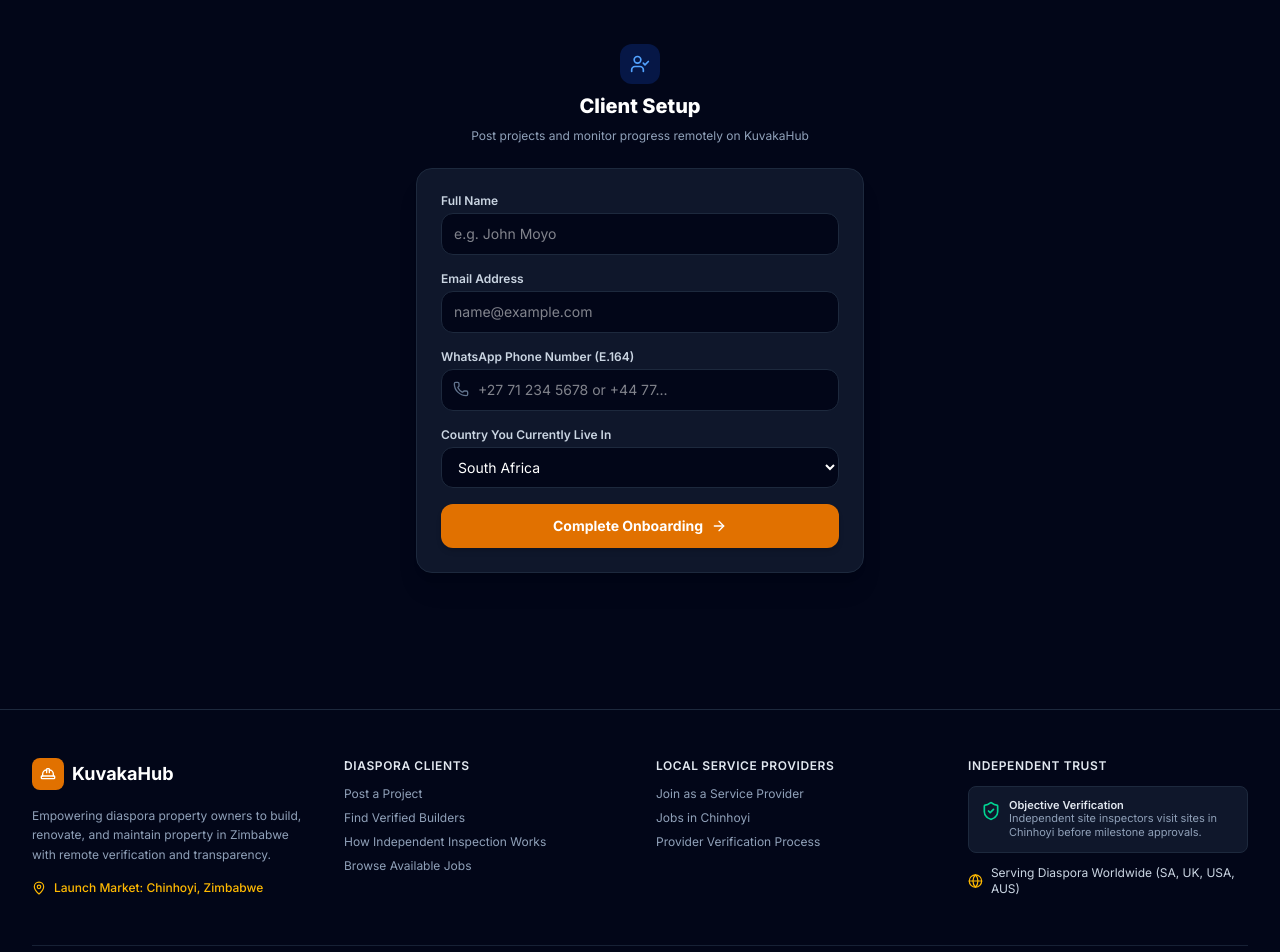
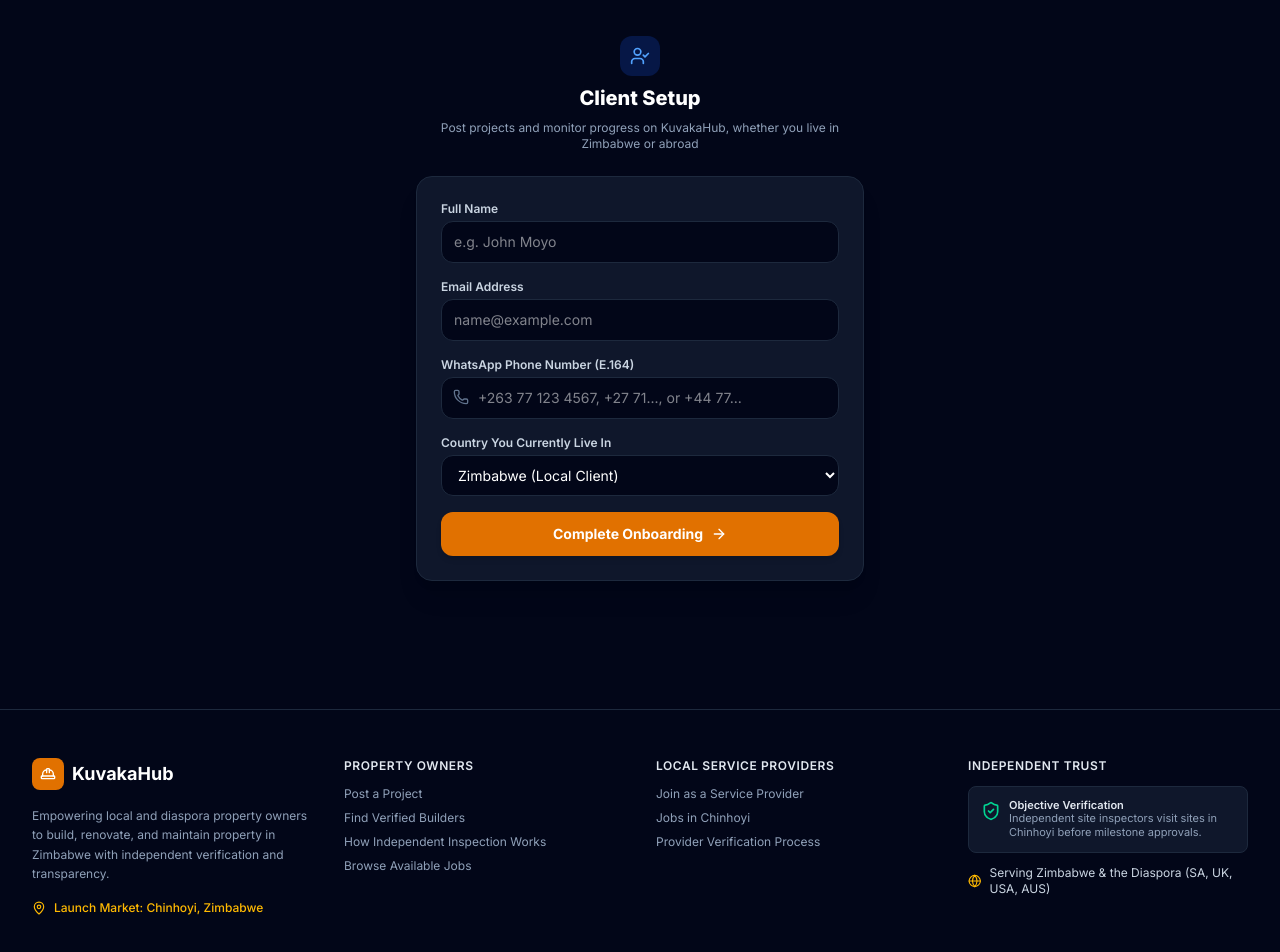
Before and after one commit to eriamutasa/kuvakahub, a Next.js app: page /onboarding/client in a window 1280 px wide. Shown: the part 200-1152 px from the top of the page. Built offline with nearby package versions, Linux system fonts and the light colour scheme.

Commit message:
Welcome local clients alongside diaspora in client-facing copy

```diff
--- a/src/app/client/dashboard/page.tsx
+++ b/src/app/client/dashboard/page.tsx
@@ -31,10 +31,14 @@ export default function ClientDashboardPage() {
         <div>
           <div className="flex items-center gap-2">
             <span className="bg-blue-500/20 text-blue-300 text-[10px] font-bold px-2 py-0.5 rounded uppercase tracking-wider border border-blue-500/30">
-              Diaspora Client Portal
+              Client Portal
             </span>
             <span className="text-xs text-slate-400">
-              {user?.profileDetails?.diasporaCountry ? `Living in ${user.profileDetails.diasporaCountry}` : "Diaspora Account"}
+              {user?.profileDetails?.diasporaCountry === "Zimbabwe"
+                ? "Local Client"
+                : user?.profileDetails?.diasporaCountry
+                  ? `Living in ${user.profileDetails.diasporaCountry}`
+                  : "Client Account"}
             </span>
           </div>
           <h1 className="text-2xl font-extrabold text-white mt-1">
--- a/src/app/client/projects/[id]/completion/page.tsx
+++ b/src/app/client/projects/[id]/completion/page.tsx
@@ -325,7 +325,7 @@ export default function ClientProjectCompletionPage({
               <textarea
                 rows={3}
                 required
-                placeholder="What should other KuvakaHub diaspora clients know about this provider's work?"
+                placeholder="What should other KuvakaHub clients know about this provider's work?"
                 value={reviewText}
                 onChange={(e) => setReviewText(e.target.value)}
                 className="w-full bg-slate-900 border border-slate-800 rounded-xl p-3 text-xs text-slate-200 focus:outline-none focus:border-amber-500"
--- a/src/app/client/projects/new/page.tsx
+++ b/src/app/client/projects/new/page.tsx
@@ -130,7 +130,7 @@ export default function NewProjectPage() {
       <div className="space-y-2">
         <div className="flex items-center gap-2 text-xs text-amber-400 font-semibold">
           <FolderPlus className="w-4 h-4" />
-          <span>Diaspora Client Project Wizard</span>
+          <span>Client Project Wizard</span>
         </div>
         <h1 className="text-2xl font-extrabold text-white">Post a New Construction Project</h1>
         <p className="text-xs text-slate-400">
--- a/src/app/onboarding/client/page.tsx
+++ b/src/app/onboarding/client/page.tsx
@@ -13,7 +13,7 @@ export default function ClientOnboardingPage() {
   const [fullName, setFullName] = useState("");
   const [email, setEmail] = useState("");
   const [phone, setPhone] = useState("");
-  const [diasporaCountry, setDiasporaCountry] = useState("South Africa");
+  const [diasporaCountry, setDiasporaCountry] = useState("Zimbabwe");
 
   const handleSubmit = (e: React.FormEvent) => {
     e.preventDefault();
@@ -37,7 +37,7 @@ export default function ClientOnboardingPage() {
         </div>
         <h2 className="text-xl font-extrabold text-white">Client Setup</h2>
         <p className="text-xs text-slate-400">
-          Post projects and monitor progress remotely on {APP_NAME}
+          Post projects and monitor progress on {APP_NAME}, whether you live in Zimbabwe or abroad
         </p>
       </div>
 
@@ -82,7 +82,7 @@ export default function ClientOnboardingPage() {
                   type="text"
                   value={phone}
                   onChange={(e) => setPhone(e.target.value)}
-                  placeholder="+27 71 234 5678 or +44 77..."
+                  placeholder="+263 77 123 4567, +27 71..., or +44 77..."
                   className="w-full pl-9 pr-3 py-2.5 bg-slate-950 border border-slate-800 rounded-xl text-sm text-white focus:outline-none focus:border-amber-500"
                 />
               </div>
@@ -97,13 +97,13 @@ export default function ClientOnboardingPage() {
                 onChange={(e) => setDiasporaCountry(e.target.value)}
                 className="w-full px-3 py-2.5 bg-slate-950 border border-slate-800 rounded-xl text-sm text-white focus:outline-none focus:border-amber-500"
               >
+                <option value="Zimbabwe">Zimbabwe (Local Client)</option>
                 <option value="South Africa">South Africa</option>
                 <option value="United Kingdom">United Kingdom</option>
                 <option value="United States">United States</option>
                 <option value="Australia">Australia</option>
                 <option value="Botswana">Botswana</option>
                 <option value="Canada">Canada</option>
-                <option value="Zimbabwe">Zimbabwe (Local Client)</option>
               </select>
             </div>
 
--- a/src/app/page.tsx
+++ b/src/app/page.tsx
@@ -110,7 +110,7 @@ export default function LandingPage() {
           <h2 className="text-xs font-bold text-amber-400 uppercase tracking-widest">Simple Workflow</h2>
           <p className="text-2xl sm:text-4xl font-extrabold text-white">How {APP_NAME} Works</p>
           <p className="text-slate-400 text-sm">
-            Designed for diaspora property owners who require transparency and structured oversight.
+            Designed for local and diaspora property owners who require transparency and structured oversight.
           </p>
         </div>
 
@@ -175,7 +175,7 @@ export default function LandingPage() {
             </h2>
 
             <p className="text-sm text-slate-300 leading-relaxed">
-              A major vulnerability for diaspora property developers is relying solely on contractor self-reporting. On {APP_NAME}, builder photos are <strong>never allowed</strong> to count as automatic verification.
+              A major vulnerability for property developers, whether local or abroad, is relying solely on contractor self-reporting. On {APP_NAME}, builder photos are <strong>never allowed</strong> to count as automatic verification.
             </p>
 
             <ul className="space-y-3 text-xs text-slate-200">
--- a/src/app/provider/dashboard/page.tsx
+++ b/src/app/provider/dashboard/page.tsx
@@ -121,7 +121,7 @@ export default function ProviderDashboardPage() {
             <Briefcase className="w-12 h-12 text-slate-500 mx-auto" />
             <h3 className="text-lg font-bold text-white">No open projects available right now.</h3>
             <p className="text-xs text-slate-400 max-w-md mx-auto">
-              New construction opportunities in {LAUNCH_CITY} posted by diaspora clients will appear here.
+              New construction opportunities in {LAUNCH_CITY} posted by local and diaspora clients will appear here.
             </p>
           </div>
         ) : (
--- a/src/app/register/page.tsx
+++ b/src/app/register/page.tsx
@@ -43,10 +43,10 @@ function RegisterContent() {
               <div className="w-8 h-8 rounded-lg bg-blue-600/20 text-blue-400 flex items-center justify-center">
                 <UserCheck className="w-4 h-4" />
               </div>
-              <span className="font-bold text-sm text-white">Diaspora Client</span>
+              <span className="font-bold text-sm text-white">Client (Local or Diaspora)</span>
             </div>
             <p className="text-[11px] text-slate-400 leading-normal">
-              I want to post building, renovation, or maintenance jobs in Chinhoyi.
+              I want to post building, renovation, or maintenance jobs in Chinhoyi, whether I live locally or abroad.
             </p>
           </div>
 
--- a/src/components/dev/role-switcher.tsx
+++ b/src/components/dev/role-switcher.tsx
@@ -14,7 +14,7 @@ export function DevRoleSwitcher() {
   const { role, switchRole, user } = useAuth();
 
   const roles: { key: UserRole; label: string; icon: React.ReactNode; color: string }[] = [
-    { key: "CLIENT", label: "Client (Diaspora)", icon: <UserCheck className="w-3.5 h-3.5" />, color: "bg-blue-600" },
+    { key: "CLIENT", label: "Client (Local & Diaspora)", icon: <UserCheck className="w-3.5 h-3.5" />, color: "bg-blue-600" },
     { key: "PROVIDER", label: "Provider (Builder)", icon: <HardHat className="w-3.5 h-3.5" />, color: "bg-amber-600" },
     { key: "INSPECTOR", label: "Inspector", icon: <ClipboardCheck className="w-3.5 h-3.5" />, color: "bg-emerald-600" },
     { key: "ADMIN", label: "Admin", icon: <Shield className="w-3.5 h-3.5" />, color: "bg-purple-600" },
--- a/src/components/layout/footer.tsx
+++ b/src/components/layout/footer.tsx
@@ -17,7 +17,7 @@ export function Footer() {
               <span>{APP_NAME}</span>
             </div>
             <p className="text-xs text-slate-400 leading-relaxed">
-              Empowering diaspora property owners to build, renovate, and maintain property in Zimbabwe with remote verification and transparency.
+              Empowering local and diaspora property owners to build, renovate, and maintain property in Zimbabwe with independent verification and transparency.
             </p>
             <div className="flex items-center gap-2 text-xs text-amber-400 font-medium">
               <MapPin className="w-3.5 h-3.5" />
@@ -25,9 +25,9 @@ export function Footer() {
             </div>
           </div>
 
-          {/* Column 2: Diaspora Services */}
+          {/* Column 2: Client Services */}
           <div>
-            <h4 className="font-semibold text-slate-200 text-xs uppercase tracking-wider mb-3">Diaspora Clients</h4>
+            <h4 className="font-semibold text-slate-200 text-xs uppercase tracking-wider mb-3">Property Owners</h4>
             <ul className="space-y-2 text-xs">
               <li><Link href="/register" className="hover:text-amber-400 transition-colors">Post a Project</Link></li>
               <li><Link href="/providers" className="hover:text-amber-400 transition-colors">Find Verified Builders</Link></li>
@@ -58,7 +58,7 @@ export function Footer() {
             </div>
             <div className="flex items-center gap-2 text-xs text-slate-300">
               <Globe className="w-4 h-4 text-amber-400" />
-              <span>Serving Diaspora Worldwide (SA, UK, USA, AUS)</span>
+              <span>Serving Zimbabwe & the Diaspora (SA, UK, USA, AUS)</span>
             </div>
           </div>
         </div>
--- a/src/lib/constants.ts
+++ b/src/lib/constants.ts
@@ -116,8 +116,8 @@ export type UserRole = "CLIENT" | "PROVIDER" | "INSPECTOR" | "ADMIN";
 export const USER_ROLES: { key: UserRole; label: string; description: string }[] = [
   {
     key: "CLIENT",
-    label: "Diaspora / Property Owner",
-    description: "I want to post construction projects, receive quotes, and monitor progress remotely."
+    label: "Property Owner (Local or Diaspora)",
+    description: "I want to post construction projects, receive quotes, and monitor progress on site or remotely."
   },
   {
     key: "PROVIDER",
```
